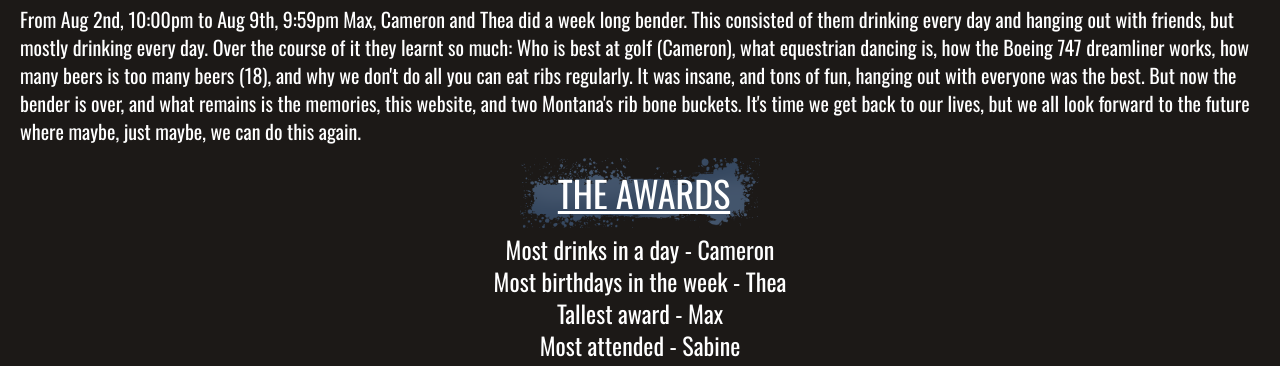
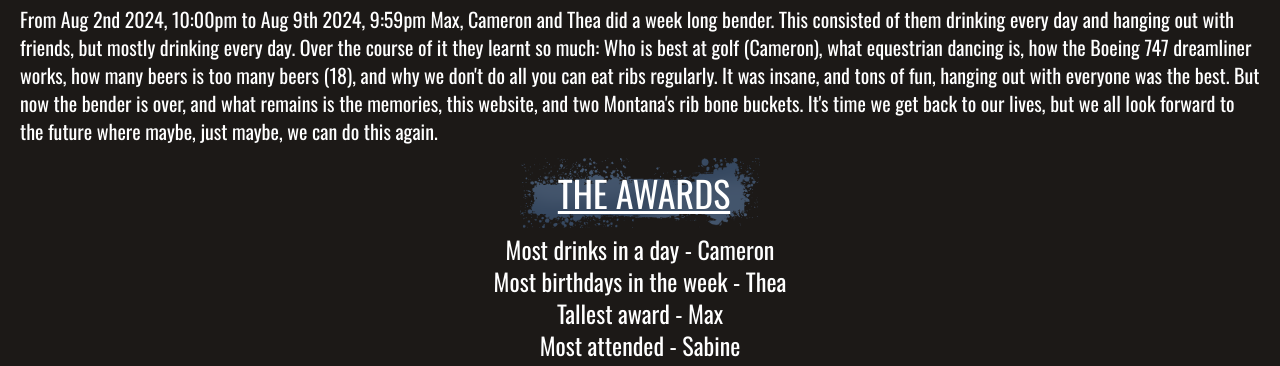
Before and after one commit to akaowen7/week-long-bender, an Astro site: page / in a window 1280 px wide. Shown: the part 707-1073 px from the top of the page. Built offline with nearby package versions, Linux system fonts and the light colour scheme; Astro itself is replaced by a stand-in of ours.

Commit message:
added year

```diff
--- a/src/pages/index.astro
+++ b/src/pages/index.astro
@@ -97,17 +97,17 @@ const score = [
         </h1>
       </div>
       <p class="text-xl mb-2">
-        From Aug 2nd, 10:00pm to Aug 9th, 9:59pm Max, Cameron and Thea did a
-        week long bender. This consisted of them drinking every day and hanging
-        out with friends, but mostly drinking every day. Over the course of it
-        they learnt so much: Who is best at golf (Cameron), what equestrian
-        dancing is, how the Boeing 747 dreamliner works, how many beers is too
-        many beers (18), and why we don't do all you can eat ribs regularly. It
-        was insane, and tons of fun, hanging out with everyone was the best. But
-        now the bender is over, and what remains is the memories, this website,
-        and two Montana's rib bone buckets. It's time we get back to our lives,
-        but we all look forward to the future where maybe, just maybe, we can do
-        this again.
+        From Aug 2nd 2024, 10:00pm to Aug 9th 2024, 9:59pm Max, Cameron and Thea
+        did a week long bender. This consisted of them drinking every day and
+        hanging out with friends, but mostly drinking every day. Over the course
+        of it they learnt so much: Who is best at golf (Cameron), what
+        equestrian dancing is, how the Boeing 747 dreamliner works, how many
+        beers is too many beers (18), and why we don't do all you can eat ribs
+        regularly. It was insane, and tons of fun, hanging out with everyone was
+        the best. But now the bender is over, and what remains is the memories,
+        this website, and two Montana's rib bone buckets. It's time we get back
+        to our lives, but we all look forward to the future where maybe, just
+        maybe, we can do this again.
       </p>
 
       <div class="paint w-60 mx-auto">
```
